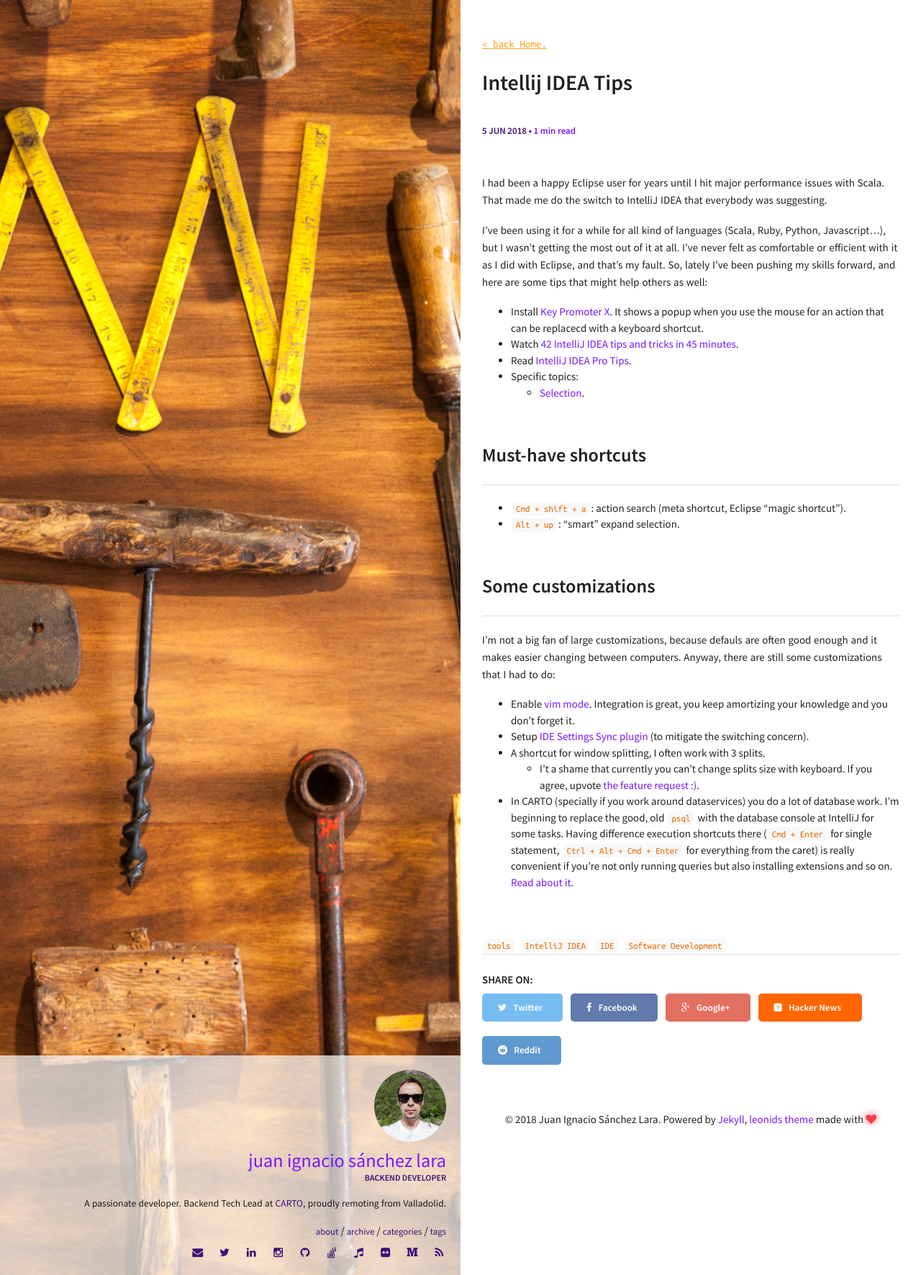
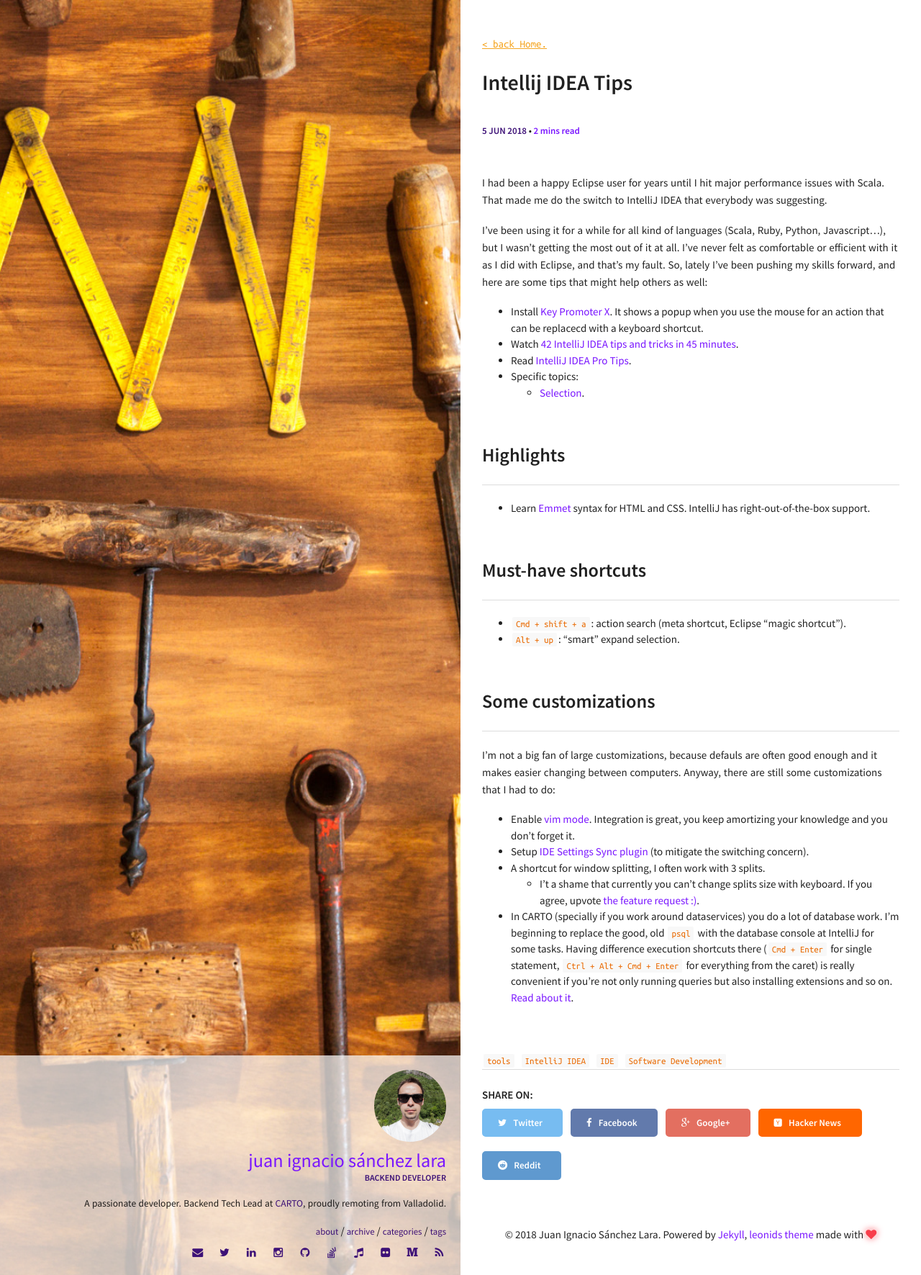
Before and after one commit to juanignaciosl/juanignaciosl.github.io, a Jekyll site: the page built from _posts/2018-06-05-intellij_idea_tips.markdown, in a window 1280 px wide. Shown: the whole page at 72% size. Built offline with Jekyll 4.4.1, drawn with Linux system fonts in a browser that asks for light colours.

Commit message:
IntelliJ, Emmet

```diff
--- a/_posts/2018-06-05-intellij_idea_tips.markdown
+++ b/_posts/2018-06-05-intellij_idea_tips.markdown
@@ -24,6 +24,10 @@ forward, and here are some tips that might help others as well:
 - Specific topics:
   - [Selection](https://www.jetbrains.com/help/pycharm/selecting-text-in-the-editor.html).
 
+## Highlights
+
+- Learn [Emmet](https://emmet.io/) syntax for HTML and CSS. IntelliJ has right-out-of-the-box support.
+
 ## Must-have shortcuts
 
 - `Cmd + shift + a`: action search (meta shortcut, Eclipse "magic shortcut").
```
